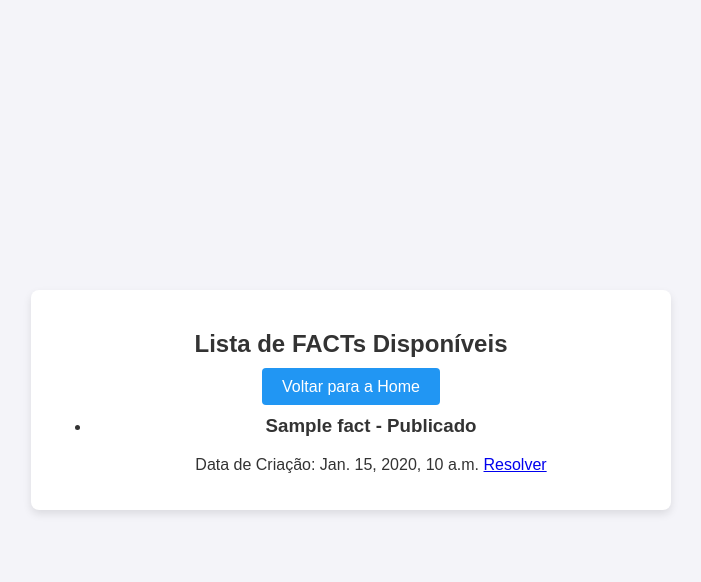
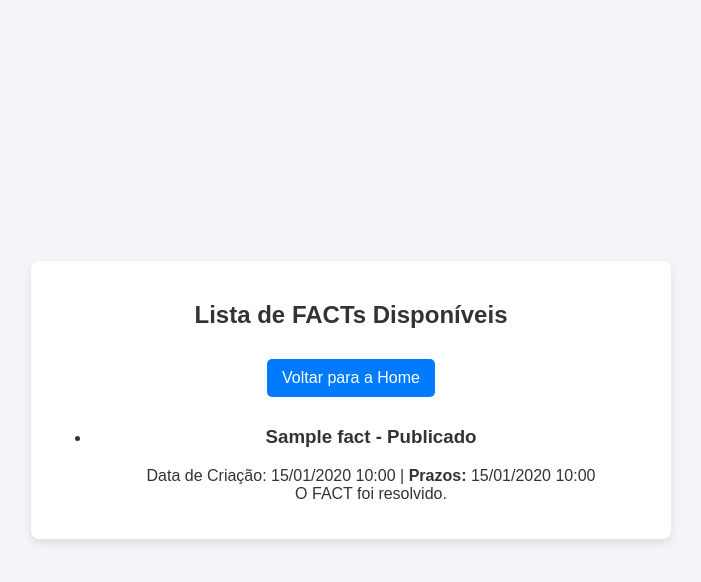
Before and after one commit to gacneto/projeto-2-si-equipe-6, a Django app: page /fact/student/ in a window 1280 px wide. Shown: the top 582 px of the page, without its empty margins (289-990 px from the left). Run offline with Django 5.2, Linux system fonts and the light colour scheme; tables that the repository leaves empty hold one stand-in row (values such as "Sample post").

Commit message:
Update CRUD_Fact

```diff
--- a/CRUD_Fact/Create_Fact/fact/models.py
+++ b/CRUD_Fact/Create_Fact/fact/models.py
@@ -4,8 +4,9 @@ class Fact(models.Model):
     title = models.CharField(max_length=200, default="Novo FACT")
     is_draft = models.BooleanField(default=True)
     num_groups = models.PositiveIntegerField()
-    is_resolved = models.BooleanField(default=False)  # Novo campo para indicar se o FACT foi resolvido
+    is_resolved = models.BooleanField(default=False)
     created_at = models.DateTimeField(auto_now_add=True)
+    deadline = models.DateTimeField(null=True, blank=True)  # Campo de prazo para expiração do FACT
 
     def __str__(self):
         return self.title
@@ -15,14 +16,14 @@ class Group(models.Model):
     name = models.CharField(max_length=50)
 
     def __str__(self):
-        return f"{self.fact.id} - {self.name}"
+        return f"{self.fact.title} - {self.name}"
 
 class Member(models.Model):
-    group = models.ForeignKey(Group, on_delete=models.CASCADE, related_name='members')  # Relaciona o membro ao grupo
+    group = models.ForeignKey(Group, on_delete=models.CASCADE, related_name='members')
     name = models.CharField(max_length=50)
 
     def __str__(self):
-        return self.name
+        return f"{self.group.name} - {self.name}"
 
 class Question(models.Model):
     text = models.CharField(max_length=200)
@@ -34,8 +35,9 @@ class Response(models.Model):
     fact = models.ForeignKey(Fact, on_delete=models.CASCADE, related_name="responses")
     question = models.ForeignKey(Question, on_delete=models.CASCADE)
     group = models.ForeignKey(Group, on_delete=models.CASCADE)
-    member = models.ForeignKey(Member, null=True, on_delete=models.CASCADE, related_name='responses')  # Permitir nulo
-    score = models.IntegerField(choices=[(i, str(i)) for i in range(0, 11)])  # Permitindo valores de 0 a 10
+    member = models.ForeignKey(Member, null=True, on_delete=models.CASCADE, related_name='responses')
+    score = models.IntegerField(choices=[(i, str(i)) for i in range(0, 11)])  # Pontuação de 0 a 10
 
     def __str__(self):
-        return f"{self.group.name} - {self.question.text}: {self.score} (Member: {self.member.name})"
+        member_name = self.member.name if self.member else "Nenhum membro"
+        return f"{self.group.name} - {self.question.text}: {self.score} (Membro: {member_name})"
--- a/CRUD_Fact/Create_Fact/fact/templates/fact/create_fact.html
+++ b/CRUD_Fact/Create_Fact/fact/templates/fact/create_fact.html
@@ -19,6 +19,9 @@
 
             <label for="num_groups">Número de grupos:</label>
             <input type="number" id="num_groups" name="num_groups" required min="1" onchange="updateGroupInputs(this.value)">
+
+            <label for="deadline">Prazo para o FACT:</label>
+            <input type="datetime-local" id="deadline" name="deadline">
 
             <div id="groups">
                 <!-- Campos para os nomes dos grupos e integrantes serão gerados aqui -->
--- a/CRUD_Fact/Create_Fact/fact/templates/fact/fact_list_student.html
+++ b/CRUD_Fact/Create_Fact/fact/templates/fact/fact_list_student.html
@@ -6,6 +6,27 @@
     <meta name="viewport" content="width=device-width, initial-scale=1.0">
     <title>Lista de FACTs Disponíveis</title>
     <link rel="stylesheet" href="{% static 'fact/style.css' %}">
+    <style>
+        .btn-back, .btn-resolver {
+            display: inline-block;
+            margin-bottom: 10px;
+            padding: 10px 15px;
+            background-color: #007bff;
+            color: #fff;
+            text-decoration: none;
+            border-radius: 5px;
+        }
+        .btn-back:hover, .btn-resolver:hover {
+            background-color: #0056b3;
+        }
+        .container {
+            margin: 20px;
+        }
+        .expired {
+            color: red;
+            font-weight: bold;
+        }
+    </style>
 </head>
 <body>
     <div class="container">
@@ -18,10 +39,29 @@
                     <h3>{{ fact.title }} -
                         {% if fact.is_draft %}Rascunho{% else %}Publicado{% endif %}
                     </h3>
-                    <span>Data de Criação: {{ fact.created_at }}</span>
-
-                    <a href="{% url 'submit_fact_response' fact.id %}" class="btn-resolver">Resolver</a>
+                    <span>Data de Criação: {{ fact.created_at|date:"d/m/Y H:i" }}</span> |
+                    <span><strong>Prazos:</strong>
+                        {% if fact.deadline %}
+                            {{ fact.deadline|date:"d/m/Y H:i" }}
+                        {% else %}
+                            Não definido
+                        {% endif %}
+                    </span>
+                    <br>
+                    {% if fact.is_draft %}
+                        <span>Este FACT ainda está em rascunho.</span>
+                    {% elif fact.is_resolved %}
+                        <span class="resolved-message">O FACT foi resolvido.</span>
+                    {% else %}
+                        {% if fact.deadline and fact.deadline < now %}
+                            <span class="expired">Este FACT está expirado. Você não pode mais avaliá-lo.</span>
+                        {% else %}
+                            <a href="{% url 'submit_fact_response' fact.id %}" class="btn-resolver">Resolver</a>
+                        {% endif %}
+                    {% endif %}
                 </li>
+            {% empty %}
+                <li><em>Não há FACTs disponíveis.</em></li>
             {% endfor %}
         </ul>
     </div>
--- a/CRUD_Fact/Create_Fact/fact/views.py
+++ b/CRUD_Fact/Create_Fact/fact/views.py
@@ -1,5 +1,6 @@
 from django.shortcuts import render, get_object_or_404, redirect
 from .models import Fact, Group, Question, Response, Member
+from django.utils import timezone
 
 # View para a página inicial
 def home(request):
@@ -8,32 +9,32 @@ def home(request):
 # View para o professor criar um novo FACT
 def create_fact(request):
     if request.method == 'POST':
-        title = request.POST.get('title')  # Captura o título do FACT
-        num_groups = int(request.POST['num_groups'])  # Captura o número de grupos
+        title = request.POST.get('title')
+        num_groups = int(request.POST['num_groups'])
+        deadline = request.POST.get('deadline')  # Captura o prazo
 
-        # Cria o FACT como rascunho com o título e o número de grupos
-        fact = Fact.objects.create(title=title, num_groups=num_groups, is_draft=True)
+        # Cria o FACT
+        fact = Fact.objects.create(title=title, num_groups=num_groups, is_draft=True, deadline=deadline)
 
         for i in range(num_groups):
-            num_members = int(request.POST.get(f'members_{i}', 0))  # Número de integrantes do grupo
-            group_name = f'Grupo {i + 1}'  # Nome do grupo
-            group = Group.objects.create(fact=fact, name=group_name)  # Cria o grupo
+            num_members = int(request.POST.get(f'members_{i}', 0))
+            group_name = f'Grupo {i + 1}'
+            group = Group.objects.create(fact=fact, name=group_name)
 
-            # Cria os integrantes
             for j in range(num_members):
-                member_name = request.POST.get(f'group_{i}_member_{j}')  # Nome do integrante
-                Member.objects.create(group=group, name=member_name)  # Cria o membro
+                member_name = request.POST.get(f'group_{i}_member_{j}')
+                Member.objects.create(group=group, name=member_name)
 
-        return redirect('fact_list')  # Redireciona para a lista de FACTs
+        return redirect('fact_list')
 
     return render(request, 'fact/create_fact.html')
-
 
 # View para listar FACTs (Professor)
 def fact_list(request):
     facts = Fact.objects.all()
     return render(request, 'fact/fact_list.html', {'facts': facts})
 
+# Detalhes do FACT
 def fact_detail(request, fact_id):
     fact = get_object_or_404(Fact, id=fact_id)
     return render(request, 'fact/fact_detail.html', {'fact': fact})
@@ -48,7 +49,7 @@ def view_responses(request, fact_id):
         'responses': responses
     })
 
-# View para publicar e deletar FACT
+# Publicar e deletar FACT
 def post_fact(request, fact_id):
     fact = get_object_or_404(Fact, id=fact_id)
     fact.is_draft = False
@@ -60,23 +61,41 @@ def delete_fact(request, fact_id):
     fact.delete()
     return redirect('fact_list')
 
-# View para listar FACTs disponíveis para o estudante
+# Listar FACTs disponíveis para o estudante
 def fact_list_student(request):
     facts = Fact.objects.filter(is_draft=False)  # Apenas FACTs publicados
-    return render(request, 'fact/fact_list_student.html', {'facts': facts})
+    return render(request, 'fact/fact_list_student.html', {
+        'facts': facts,
+        'now': timezone.now()  # Passando a data atual
+    })
 
-# View para resolver um FACT
+# Resolver um FACT
 def resolve_fact(request, fact_id):
     fact = get_object_or_404(Fact, id=fact_id)
+
+    # Verifica se o prazo expirou
+    if fact.deadline and fact.deadline < timezone.now():
+        return render(request, 'fact/submit_fact_response.html', {
+            'fact': fact,
+            'expired': True  # Variável para indicar que o prazo expirou
+        })
+
     predefined_questions = Question.objects.all()  # Supondo que todas as perguntas sejam utilizadas
     return render(request, 'fact/submit_fact_response.html', {
         'fact': fact,
         'predefined_questions': predefined_questions,
     })
 
-# View para o estudante enviar respostas do FACT
+# Enviar respostas do FACT
 def submit_fact_response(request, fact_id):
     fact = get_object_or_404(Fact, id=fact_id)
+
+    # Verifica se o prazo expirou
+    if fact.deadline and fact.deadline < timezone.now():
+        return render(request, 'fact/submit_fact_response.html', {
+            'fact': fact,
+            'expired': True  # Variável para indicar que o prazo expirou
+        })
 
     # Defina a variável de mensagem de erro no início
     error_message = None
```
Also changed, not shown: CRUD_Fact/Create_Fact/fact/templates/fact/fact_detail.html (+41 -1 lines), CRUD_Fact/Create_Fact/fact/templates/fact/fact_list.html (+7 -0 lines), CRUD_Fact/Create_Fact/fact/templates/fact/submit_fact_response.html (+15 -1 lines), CRUD_Fact/Create_Fact/db.sqlite3, CRUD_Fact/Create_Fact/fact/migrations/0007_fact_deadline.py (added).
